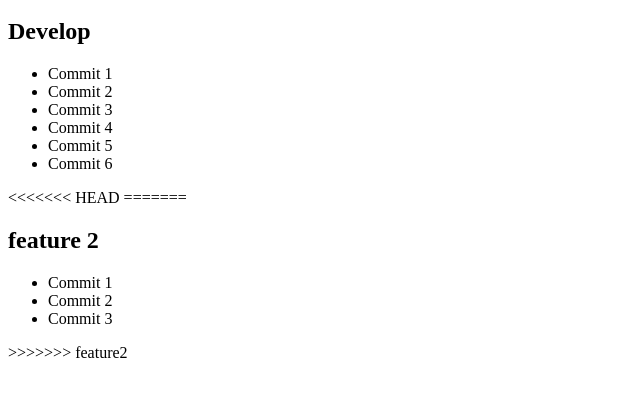
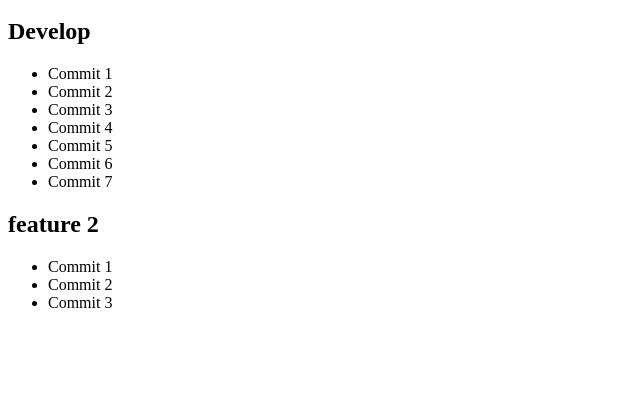
Before and after one commit to jcsprojects/UT02.2Git, a plain HTML site: page public/index.html in a window 1280 px wide. Shown: the part 120-516 px from the top of the page, without its empty margins (0-640 px from the left). Drawn offline with Linux system fonts and the light colour scheme.

Commit message:
Commit 7 develop

```diff
--- a/public/index.html
+++ b/public/index.html
@@ -18,10 +18,9 @@
         <li>Commit 4</li>
         <li>Commit 5</li>
         <li>Commit 6</li>
+        <li>Commit 7</li>
     </ul>
-<<<<<<< HEAD
 
-=======
 
     <h2>feature 2</h2>
     <ul>
@@ -29,6 +28,5 @@
         <li>Commit 2</li>
         <li>Commit 3</li>
     </ul>
->>>>>>> feature2
 </body>
 </html>
```
